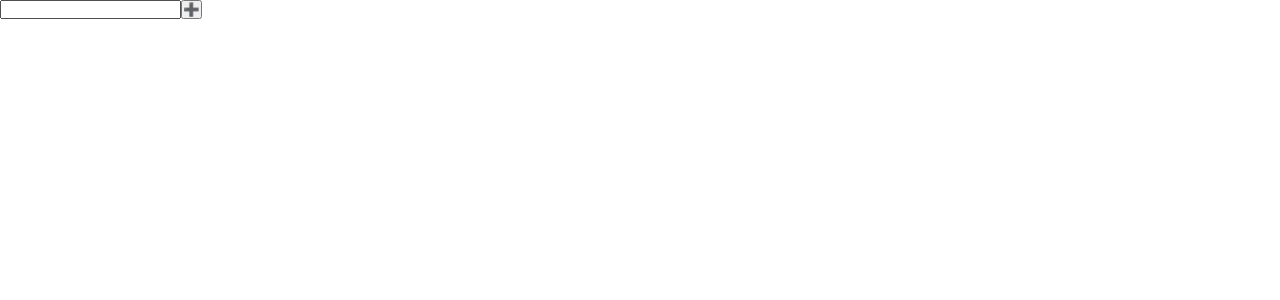
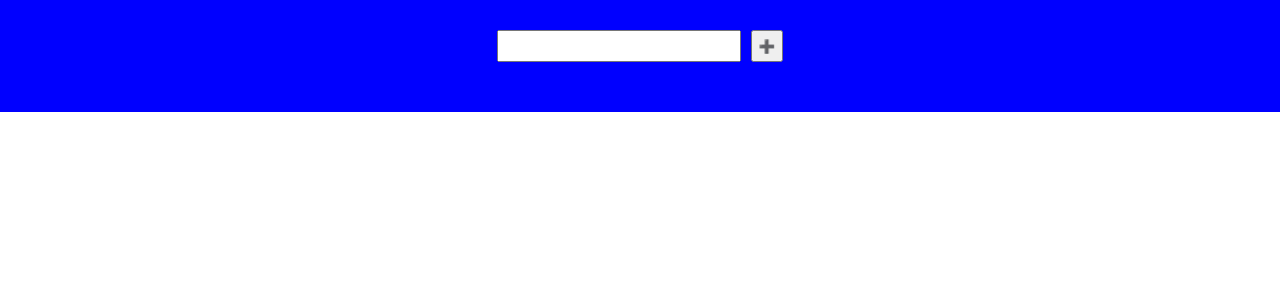
Before and after one commit to VanessaTrajano/ToDo-DCC207, a React (Vite) app: page / in a window 1280 px wide. Shown: the top 300 px of the page. Built offline with nearby package versions, Linux system fonts and the light colour scheme.

Commit message:
Adiciona estilização inicial do ToDo

```diff
--- a/src/components/ToDo/ToDo.css
+++ b/src/components/ToDo/ToDo.css
@@ -0,0 +1,28 @@
+.todo-container{
+    background-color: blue;
+    width: 100%;
+    height: auto;
+    padding: 30px;
+    display: flex;
+    align-items: center;
+    justify-content: flex-start;
+    flex-direction: column;
+
+    .input-container{
+        width: 25%;
+        height: 4vh;
+        display: flex;
+        justify-content: space-evenly;
+        margin-bottom: 20px;
+
+        input{
+            height: 100%;
+            width: 80%;
+        }
+
+        button{
+            width: 4vh;
+
+        }
+    }
+}
--- a/src/components/ToDo/ToDo.jsx
+++ b/src/components/ToDo/ToDo.jsx
@@ -37,12 +37,12 @@ function ToDo() {
   }
 
   return (
-    <div>
-      <div>
+    <div className='todo-container'>
+      <div className='input-container'>
         <input type="text" value={tarefa} onChange={handleChange}/>
         <button onClick={adicionaTarefa}>➕</button>
       </div>
-      <div>
+      <div className='tasks-container'>
         {lista.map(item => {
           return <Task key={item.id} titulo={item.task} funcaoCheck={() => marcarComoConcluida(item.id)} funcaoClick={() => removerTarefa(item.id)}/>
         })}
```
